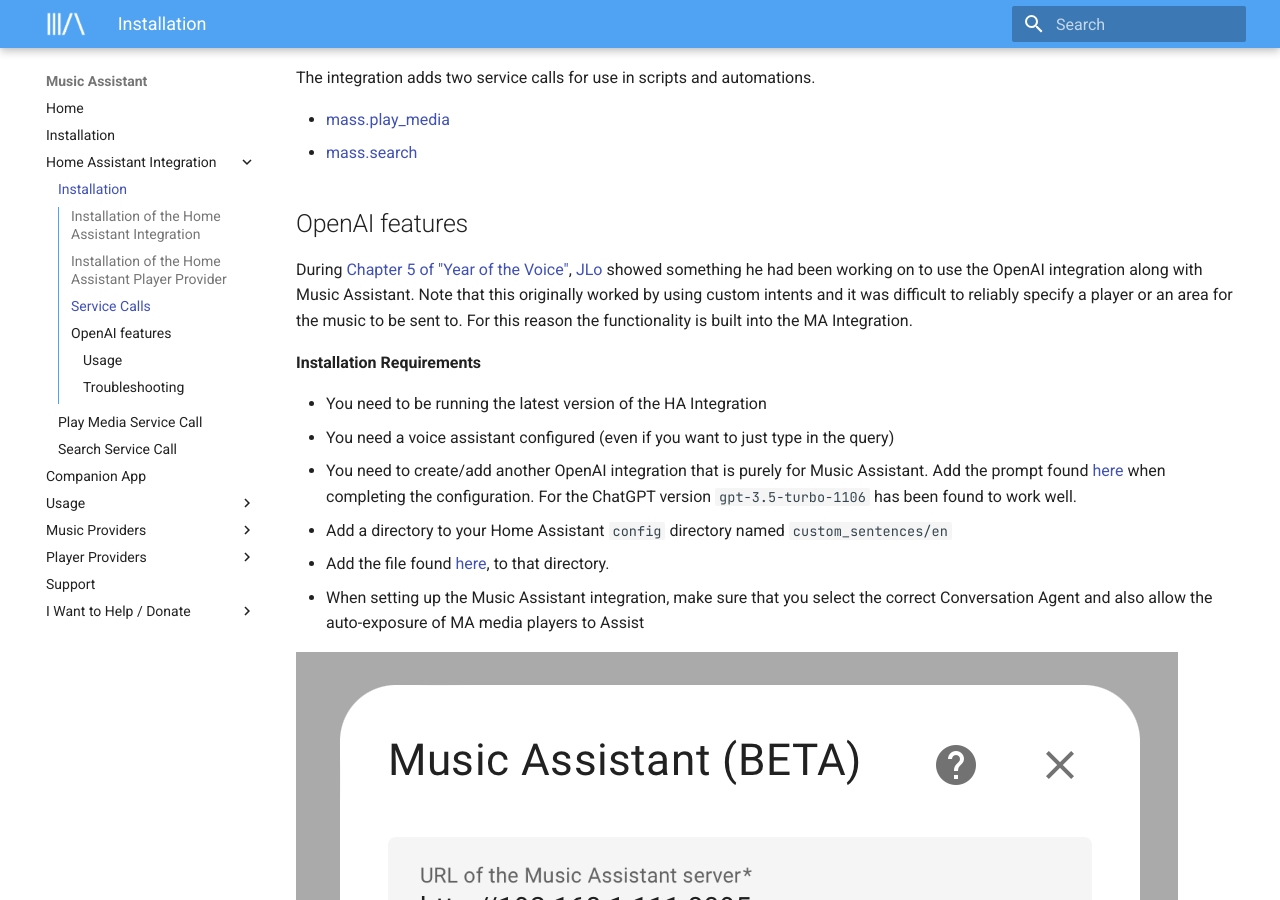
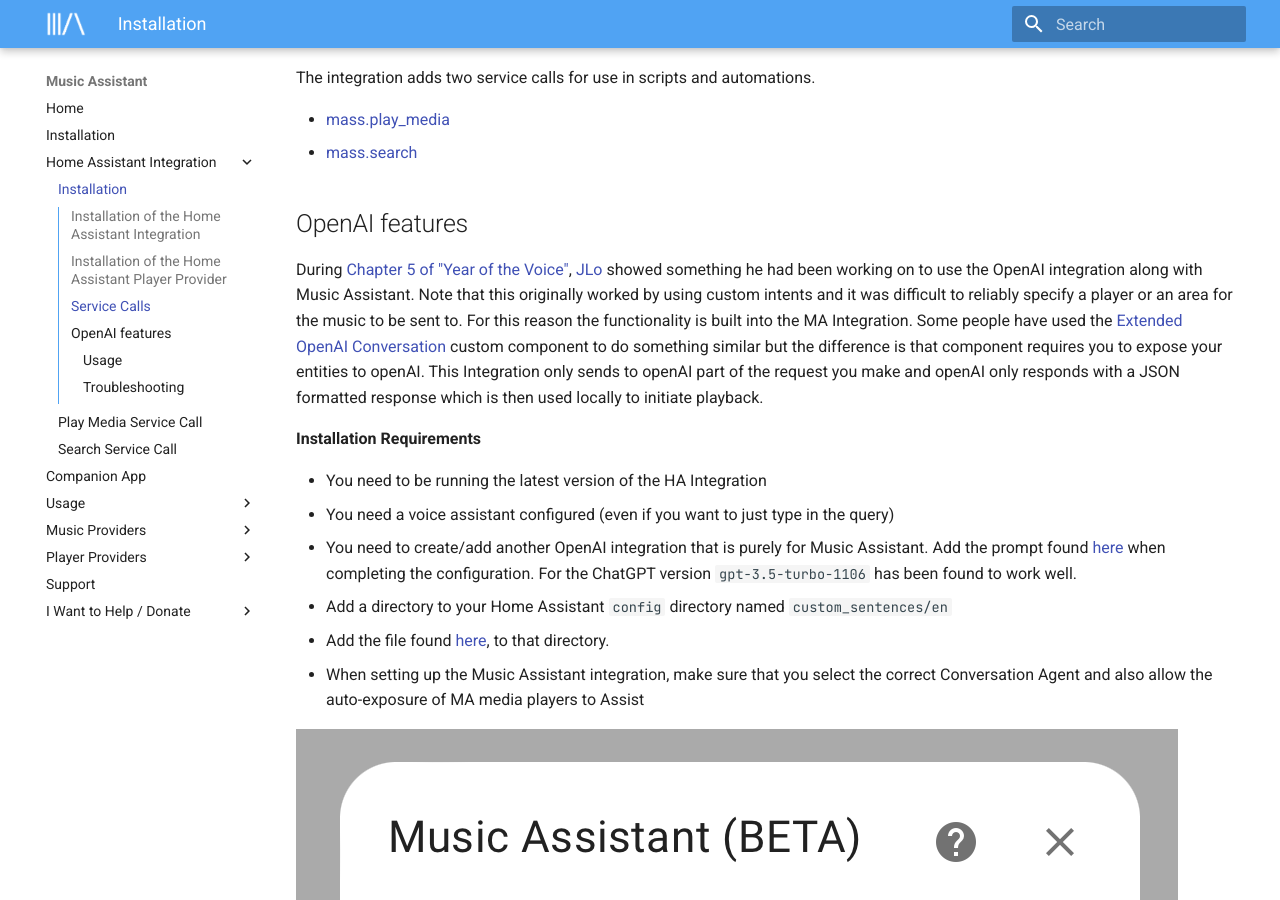
Before and after one commit to pwbriggs/music-assistant.github.io, an MkDocs documentation site: the page built from docs/integration/installation.md, in a window 1280 px wide and 900 px high, scrolled down 1495 px. Built offline with MkDocs 1.6.1 and Material for MkDocs 9.7.7, drawn with Linux system fonts in a browser that asks for light colours.

Commit message:
Differentiate extended openAI conversation capability

```diff
--- a/docs/integration/installation.md
+++ b/docs/integration/installation.md
@@ -46,7 +46,7 @@
 
 ## OpenAI features
 
-During [Chapter 5 of "Year of the Voice"](https://www.youtube.com/live/djEkgoS5dDQ?si=pt8-qYH3PTpsnOq9&t=3699), [JLo](https://blog.jlpouffier.fr/chatgpt-powered-music-search-engine-on-a-local-voice-assistant/) showed something he had been working on to use the OpenAI integration along with Music Assistant. Note that this originally worked by using custom intents and it was difficult to reliably specify a player or an area for the music to be sent to. For this reason the functionality is built into the MA Integration.
+During [Chapter 5 of "Year of the Voice"](https://www.youtube.com/live/djEkgoS5dDQ?si=pt8-qYH3PTpsnOq9&t=3699), [JLo](https://blog.jlpouffier.fr/chatgpt-powered-music-search-engine-on-a-local-voice-assistant/) showed something he had been working on to use the OpenAI integration along with Music Assistant. Note that this originally worked by using custom intents and it was difficult to reliably specify a player or an area for the music to be sent to. For this reason the functionality is built into the MA Integration. Some people have used the [Extended OpenAI Conversation](https://github.com/jekalmin/extended_openai_conversation) custom component to do something similar but the difference is that component requires you to expose your entities to openAI. This Integration only sends to openAI part of the request you make and openAI only responds with a JSON formatted response which is then used locally to initiate playback.
 
 **Installation Requirements**
 
```
